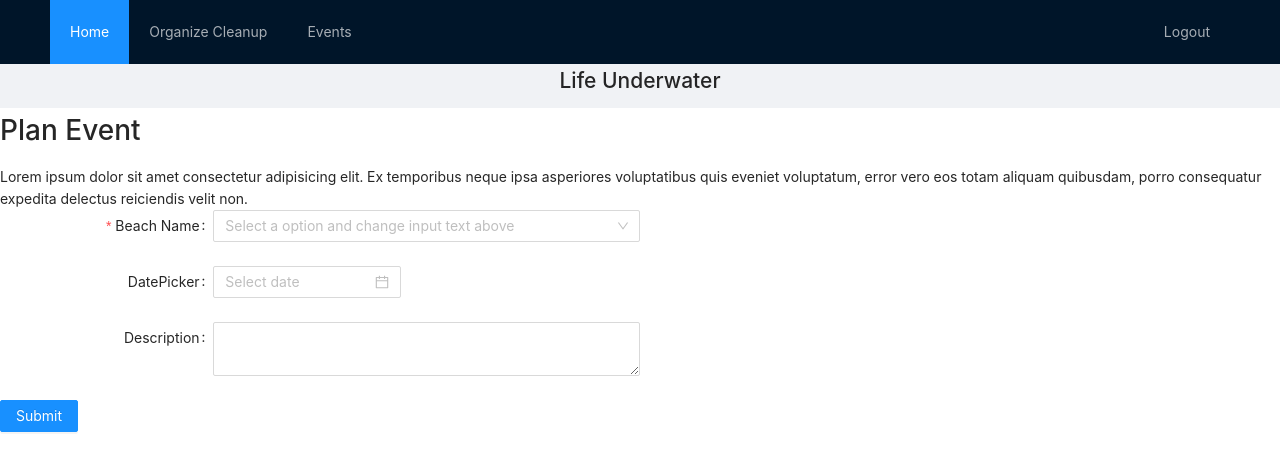
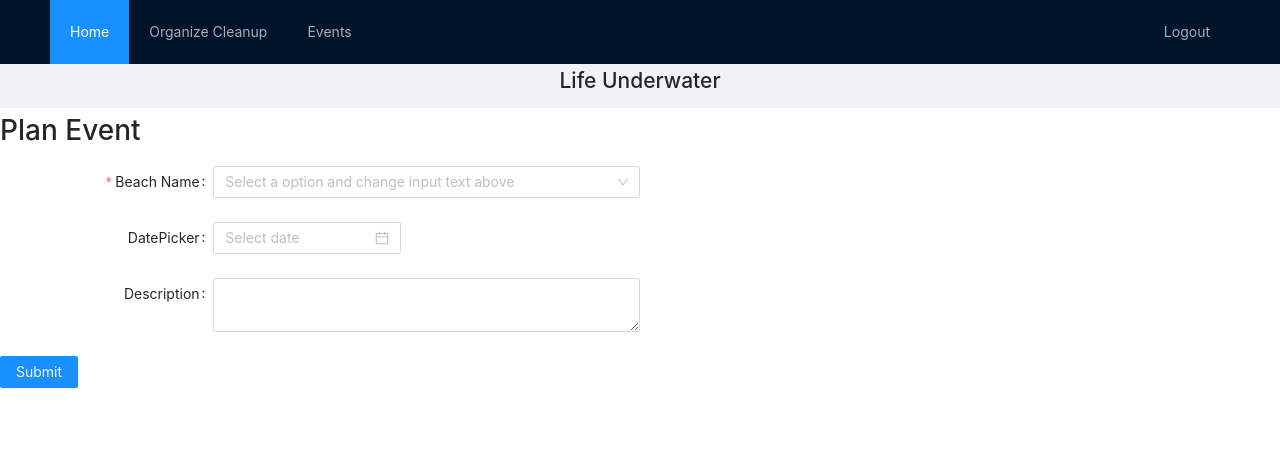
Before and after one commit to kitmorgan/hack-for-good_ocean-app, a React (Create React App) app in the folder team-42/react-frontend/: page /plan in a window 1280 px wide. Shown: the top 470 px of the page. Built offline with nearby package versions, Linux system fonts and the light colour scheme.

Commit message:
added functionality to postEvent

```diff
--- a/team-42/react-frontend/src/Components/Events.js
+++ b/team-42/react-frontend/src/Components/Events.js
@@ -24,6 +24,8 @@ class Events extends Component {
       console.log(event);
 
       return (
+        <>
+          <Col xs={24} sm={12} lg={8} key={i}></Col>
           <Card hoverable>
             <div>
               <Title level={4}>{event.name}</Title>
@@ -41,6 +43,7 @@ class Events extends Component {
               <Text>{event.name}</Text>
             </div>{" "}
           </Card>
+        </>
       );
 
       //   );
@@ -49,7 +52,7 @@ class Events extends Component {
       <>
         <h1> Active Events</h1>
         <div>
-          <Row gutter={[32, 32]} className="crypto-card-container">
+          <Row gutter={[32, 32]}>
             <div>{eventMap}</div>
           </Row>
         </div>
--- a/team-42/react-frontend/src/Components/postEvent.js
+++ b/team-42/react-frontend/src/Components/postEvent.js
@@ -1,7 +1,7 @@
 import React, { Component } from "react";
 import { withRouter, NavLink } from "react-router-dom";
-import 'antd/dist/antd.css';
-import { Button, DatePicker, Form, Input, Select } from 'antd';
+import "antd/dist/antd.css";
+import { Button, DatePicker, Form, Input, Select } from "antd";
 
 const { Option } = Select;
 
@@ -14,18 +14,32 @@ const layout = {
   },
 };
 
-export function PostEvent() {
-  return (
+// export function
+
+class postEvent extends Component {
+  constructor(props) {
+    super(props);
+    this.state = {
+      name: "",
+      description: "",
+      date: "",
+      beach_id: "",
+    };
+  }
+  PostEvent() {
+    return (
       <Form {...layout} name="nest-messages">
         <Form.Item
           name="name"
           label="Beach Name"
           rules={[
             {
-              required: true
+              required: true,
             },
-          ]}>
+          ]}
+        >
           <Select
+            onChange={(e) => this.setState({ name: e.target.value })}
             placeholder="Select a option and change input text above"
             allowClear
           >
@@ -42,30 +56,51 @@ export function PostEvent() {
             {
               required: true,
             },
-          ]}>
-          <DatePicker />
+          ]}
+        >
+          {" "}
+          <DatePicker
+            onChange={(e) => this.setState({ date: e.target.value })}
+          />
         </Form.Item>
 
-        <Form.Item name={['description']} label="Description">
-          <Input.TextArea />
+        <Form.Item name={["description"]} label="Description">
+          <Input.TextArea
+            onChange={(e) => this.setState({ description: e.target.value })}
+          />
         </Form.Item>
 
         <Form.Item>
-          <Button
-          type="primary"
-          htmlType="submit"
-          >
+          <Button type="primary" htmlType="submit" onSubmit={this.postNewEvent}>
             Submit
           </Button>
         </Form.Item>
       </Form>
-  );
+    );
   }
 
-class postEvent extends Component {
-  constructor(props) {
-    super(props);
+  postNewEvent(name, description, beach_id) {
+    const eventObject = {
+      name: name,
+      description: description,
+      date: this.state.date,
+      beach_id: 3,
+    };
+    console.log(eventObject);
+    fetch("http://localhost:8080/create-event", {
+      method: "POST",
+      body: JSON.stringify(eventObject),
+      headers: {
+        "Content-type": "applications/json",
+      },
+      credentials: "same-origin",
+    });
+    console.log(eventObject);
   }
+  onFinish = (values) => {
+    console.log("Success:", values);
+    this.postNewEvent(values.name, values.description, values.date);
+  };
 
   componentDidMount() {}
 
@@ -74,12 +109,57 @@ class postEvent extends Component {
       <>
         <h1> Plan Event</h1>
         <div>
-          {" "}
-          Lorem ipsum dolor sit amet consectetur adipisicing elit. Ex temporibus
-          neque ipsa asperiores voluptatibus quis eveniet voluptatum, error vero
-          eos totam aliquam quibusdam, porro consequatur expedita delectus
-          reiciendis velit non.
-          <PostEvent />
+          <Form {...layout} name="nest-messages" onFinish={this.onFinish}>
+            <Form.Item
+              name="name"
+              label="Beach Name"
+              rules={[
+                {
+                  required: true,
+                },
+              ]}
+            >
+              <Select
+                onChange={(e) => this.setState({ name: e.target.value })}
+                placeholder="Select a option and change input text above"
+                allowClear
+              >
+                <Option value="galvestonBeach">Galveston Beach</Option>
+                <Option value="santaMonicaBeach">Santa Monica Beach</Option>
+                <Option value="capeMayBeach">Cape May Beach</Option>
+                <Option value="panamaCityBeach">Panama City Beach</Option>
+              </Select>
+            </Form.Item>
+
+            <Form.Item
+              label="DatePicker"
+              rules={[
+                {
+                  required: true,
+                },
+              ]}
+            >
+              {" "}
+              <DatePicker
+                format="YYYY-DD-MM"
+                onChange={(e, s) =>
+                  this.setState({ date: s }, console.log(this.state.date))
+                }
+              />
+            </Form.Item>
+
+            <Form.Item name={["description"]} label="Description">
+              <Input.TextArea
+                onChange={(e) => this.setState({ description: e.target.value })}
+              />
+            </Form.Item>
+
+            <Form.Item>
+              <Button type="primary" htmlType="submit">
+                Submit
+              </Button>
+            </Form.Item>
+          </Form>
         </div>
         <></>
       </>
```
Lines whose indentation alone changed are shown as unchanged.
